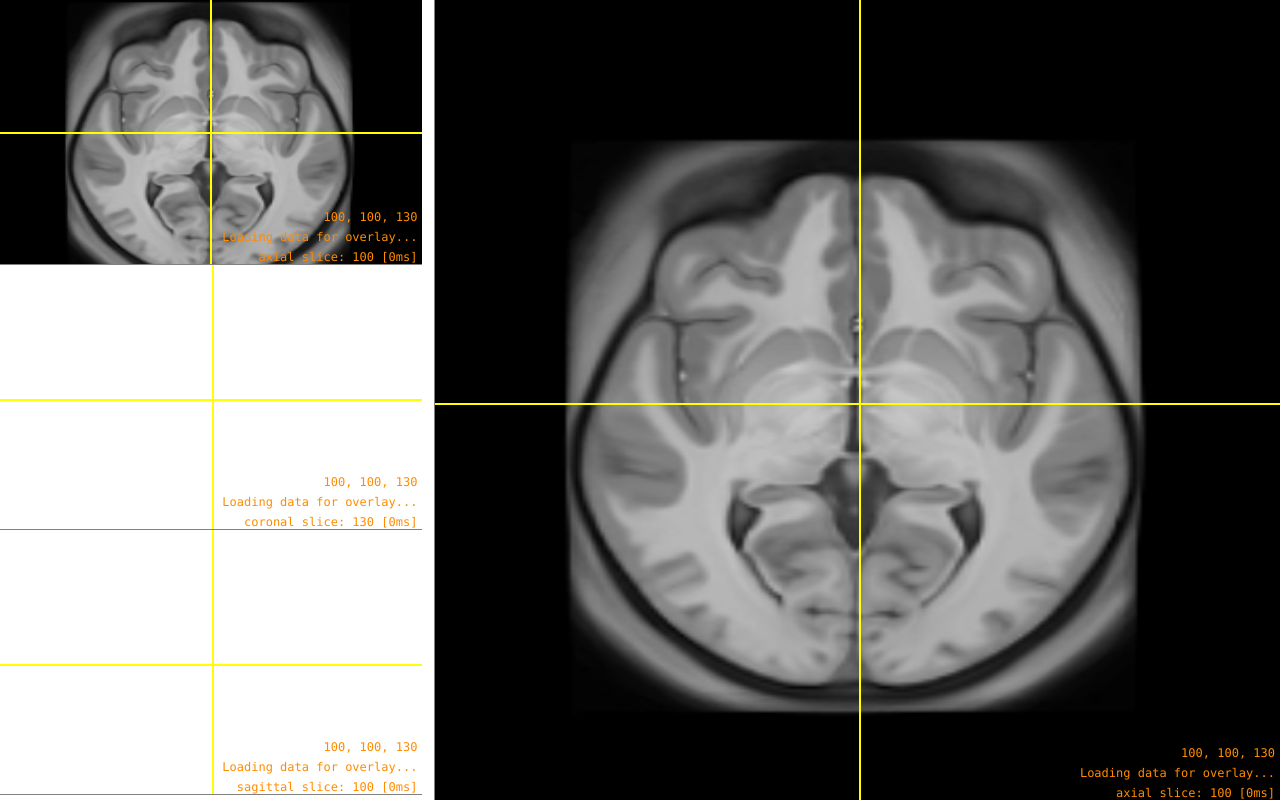
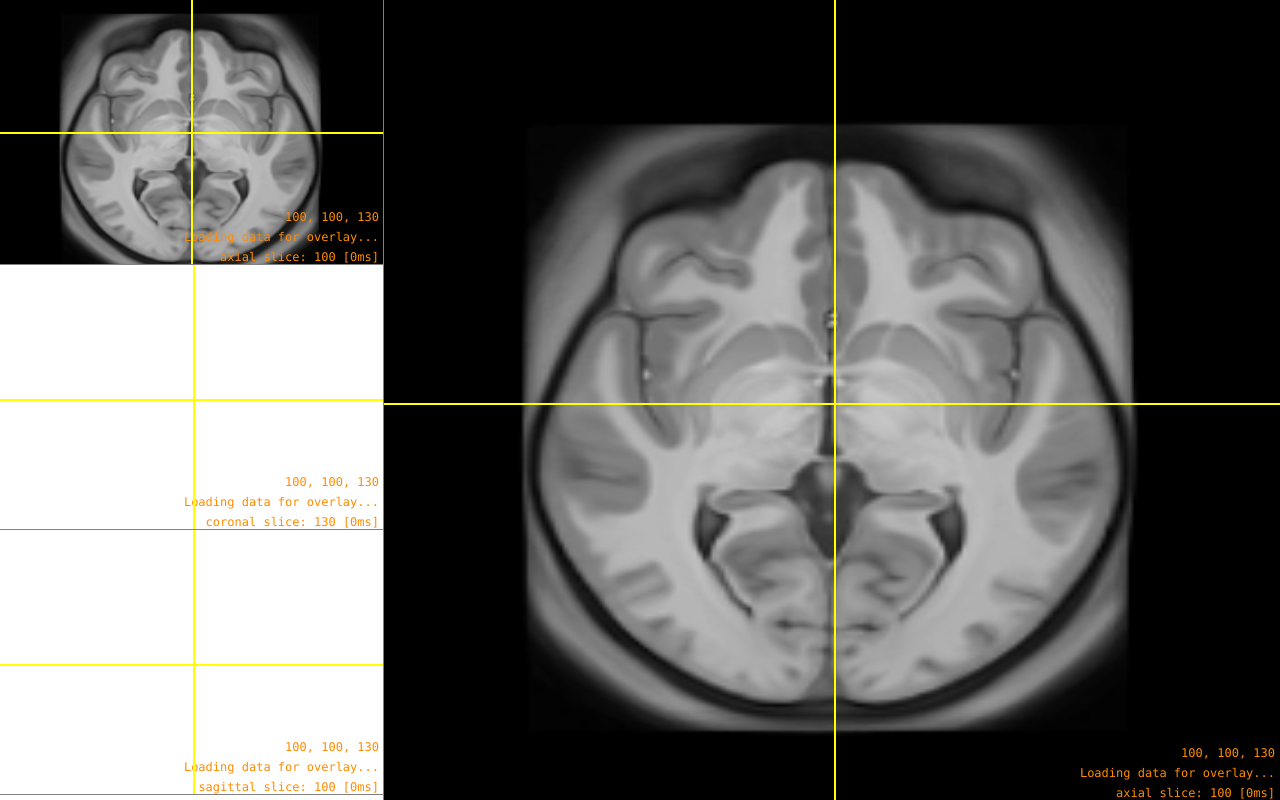
Before and after one commit to HaukeBartsch/mpr-again, a PHP site: page / in a window 1280 px wide. Run offline with PHP 8.4, Linux system fonts and the light colour scheme.

Commit message:
make window fill the screen

```diff
--- a/css/style.css
+++ b/css/style.css
@@ -18,7 +18,7 @@
     position: fixed;
     top: 0px;
     left: 0px;
-    width: 33%;
+    width: 30%;
     height: 100%;
 }
 .right {
@@ -26,7 +26,7 @@
     right: 0px;
     top: 0px;
     height: 100%;
-    width: 66%;
+    width: 70%;
     border-left: 1px solid gray;
 }
 
```
